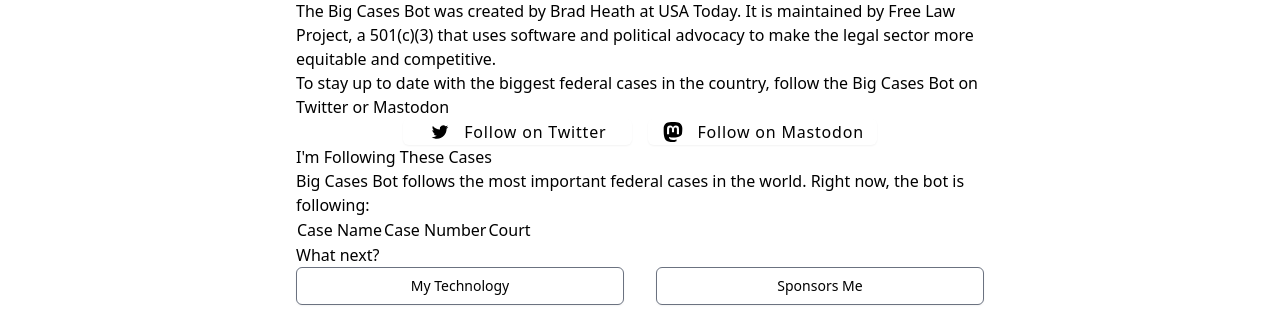
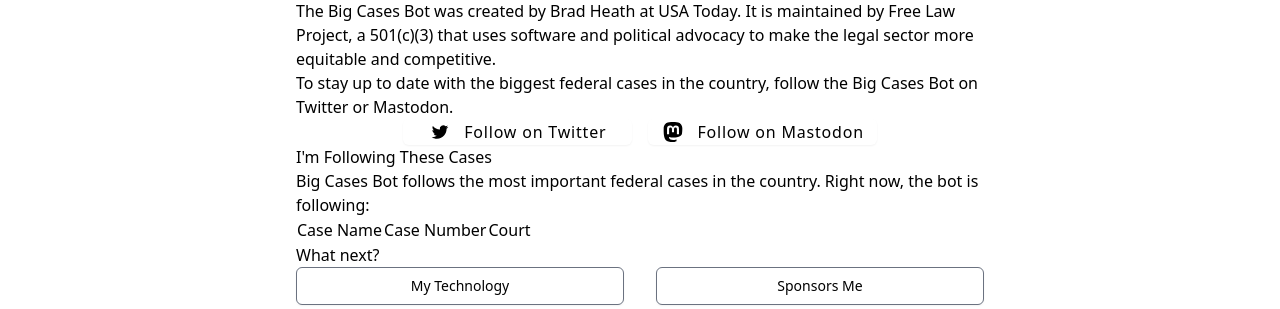
Before and after one commit to freelawproject/bigcases2, a Django app: page /big-cases/about/ in a window 1280 px wide. Shown: the part 161-470 px from the top of the page. Run offline with Django 4.2, Linux system fonts and the light colour scheme; data that the repository does not hold is empty; parts of the project's set-up code (start-up, migrations or seed data) failed here and were passed over; some libraries are stand-ins or nearby versions.

Commit message:
feat(html): Fix a typo, doh

```diff
--- a/bc/web/templates/big-cases/about.html
+++ b/bc/web/templates/big-cases/about.html
@@ -5,7 +5,7 @@
 
 {% block post_content %}
   <p class="lead">The Big Cases Bot was created by Brad Heath at USA Today. It is maintained by Free Law Project, a 501﻿(c)﻿(3) that uses software and political advocacy to make the legal sector more equitable and competitive.</p>
-  <p>To stay up to date with the biggest federal cases in the country, follow the Big Cases Bot on Twitter or Mastodon</p>
+  <p>To stay up to date with the biggest federal cases in the country, follow the Big Cases Bot on Twitter or Mastodon.</p>
 
   <div class="flex items-center justify-center">
     <div class="w-1/3">
@@ -33,7 +33,7 @@
   </div>
 
   <h2>I'm Following These Cases</h2>
-  <p>Big Cases Bot follows the most important federal cases in the world. Right now, the bot is following:</p>
+  <p>Big Cases Bot follows the most important federal cases in the country. Right now, the bot is following:</p>
   <table>
     <thead>
       <tr>
```
